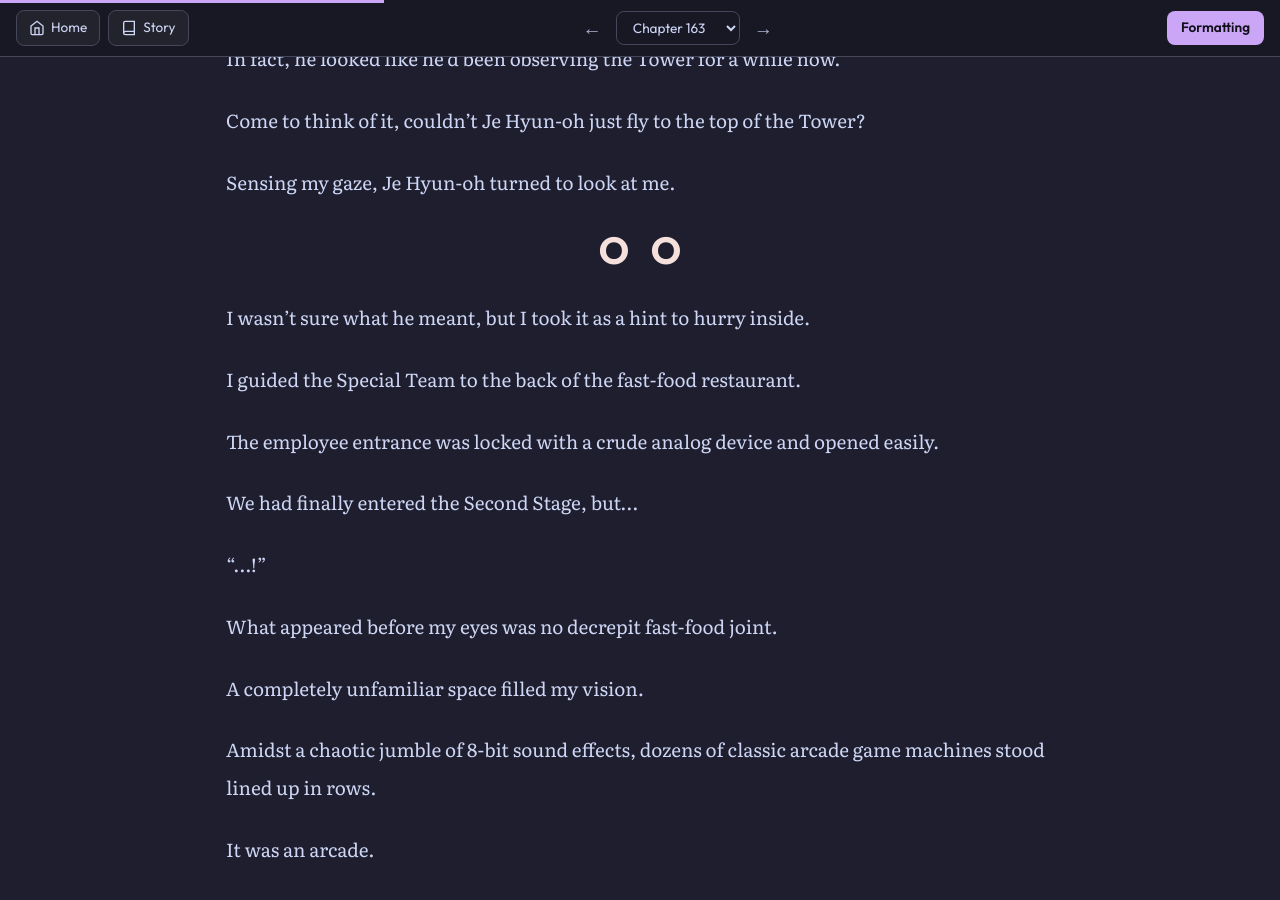
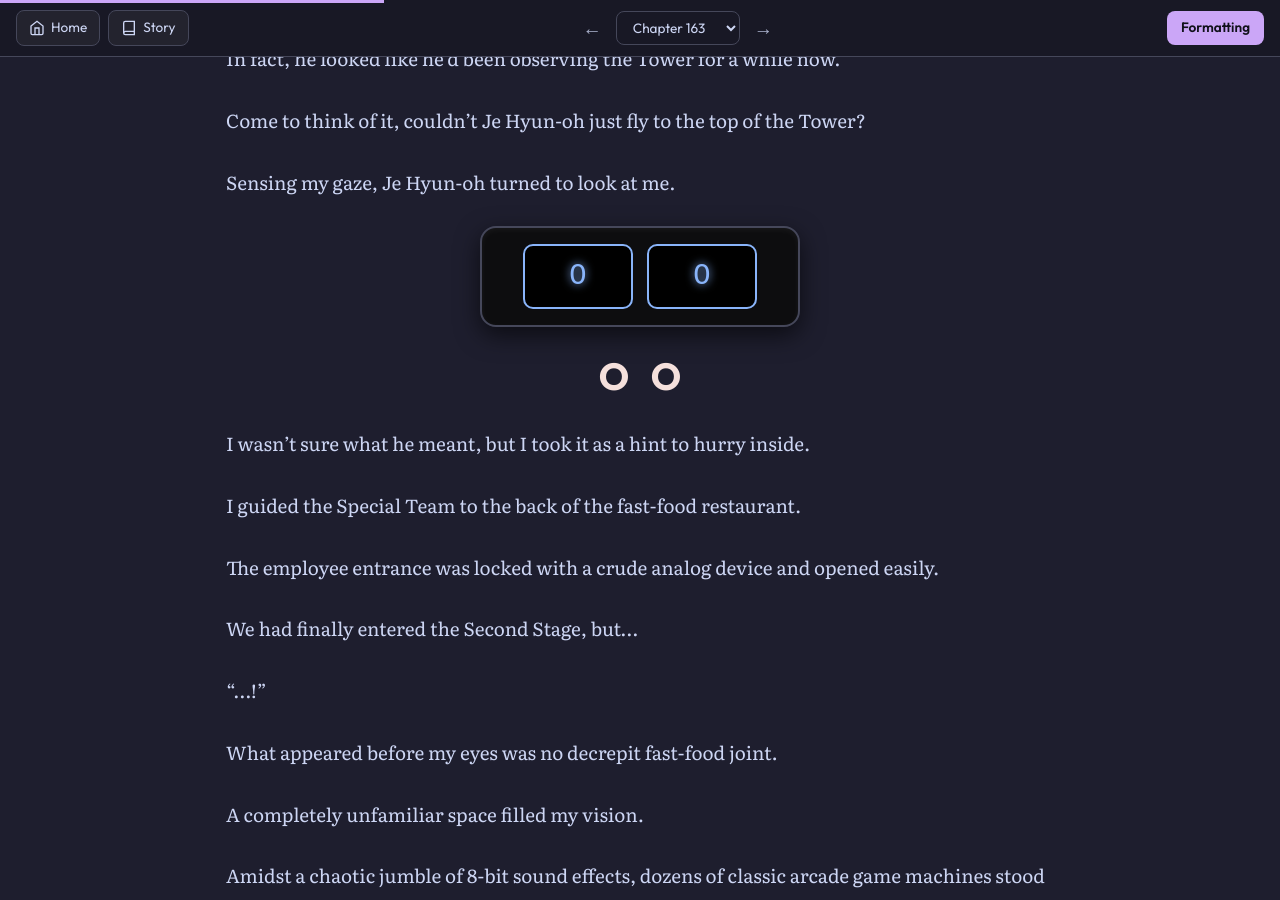
Before and after one commit to soleumn/soleumn.github.io, a Jekyll site: the page built from _chapters/eoshinki/ch163.md, in a window 1280 px wide and 900 px high, scrolled down 5070 px. Built offline with Jekyll 4.4.1, drawn with Linux system fonts in a browser that asks for light colours; comment, search, counter and statistics services are not loaded.

Commit message:
Update ch163.md

```diff
--- a/_chapters/eoshinki/ch163.md
+++ b/_chapters/eoshinki/ch163.md
@@ -138,6 +138,12 @@ Come to think of it, couldn't Je Hyun-oh just fly to the top of the Tower?
 
 Sensing my gaze, Je Hyun-oh turned to look at me.
 
+<div class="goggles-mask">
+  <div class="goggles-container">
+    <div class="goggle-lens">O</div>
+    <div class="goggle-lens">O</div>
+  </div>
+</div>
 
 # **<center> O &nbsp; O </center>**
 
```
